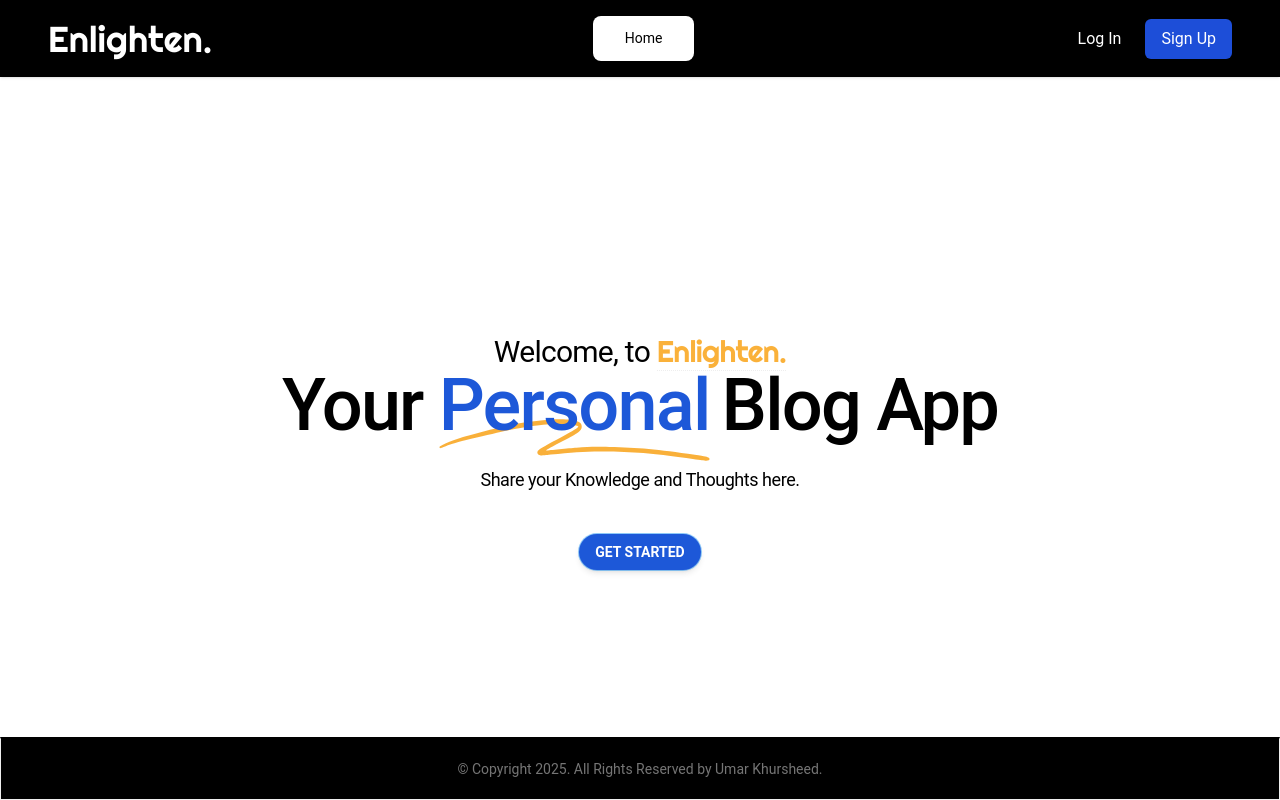
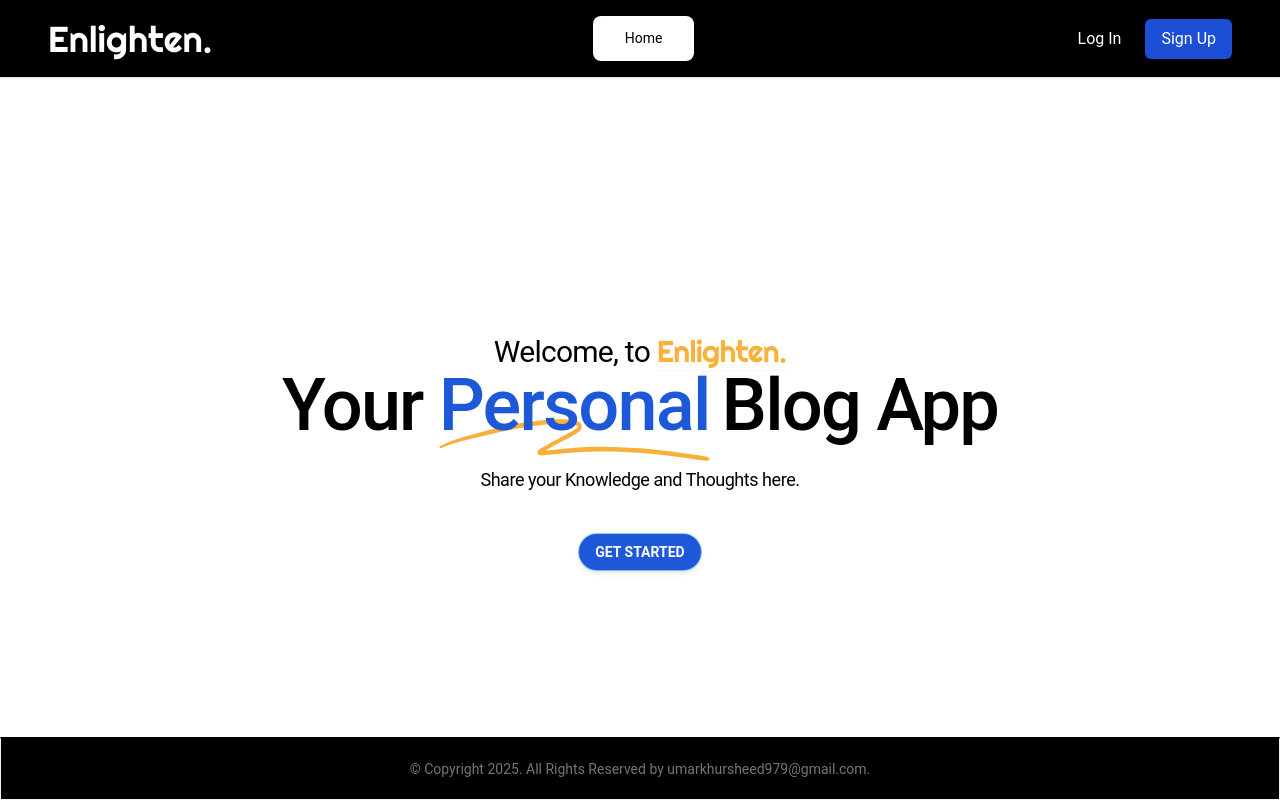
Before and after one commit to umarsayed12/Blog-App, a React (Vite) app: page / in a window 1280 px wide. Built offline with nearby package versions, Linux system fonts and the light colour scheme; no server answers.

Commit message:
Update Footer.jsx

```diff
--- a/src/Components/Footer/Footer.jsx
+++ b/src/Components/Footer/Footer.jsx
@@ -6,7 +6,7 @@ function Footer() {
   return (
     <section className="relative overflow-hidden py-5 bg-[#000] border border-t-2 border-t-black">
       <p className="text-sm text-gray-600 text-center">
-        &copy; Copyright 2025. All Rights Reserved by Umar Khursheed.
+        &copy; Copyright 2025. All Rights Reserved by umarkhursheed979@gmail.com.
       </p>
     </section>
   );
```
